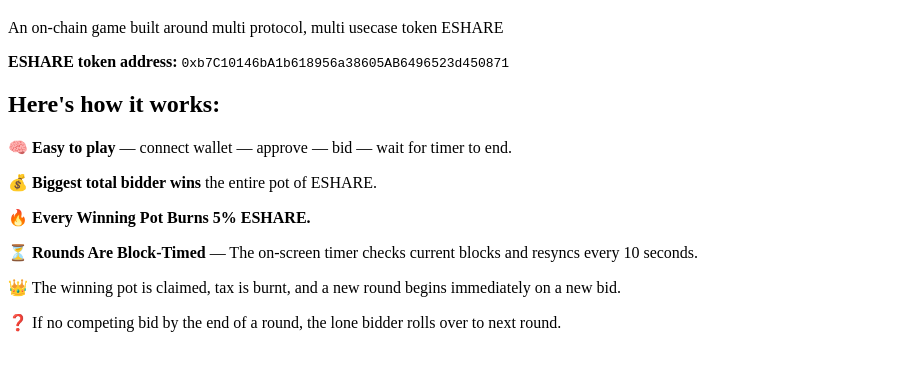
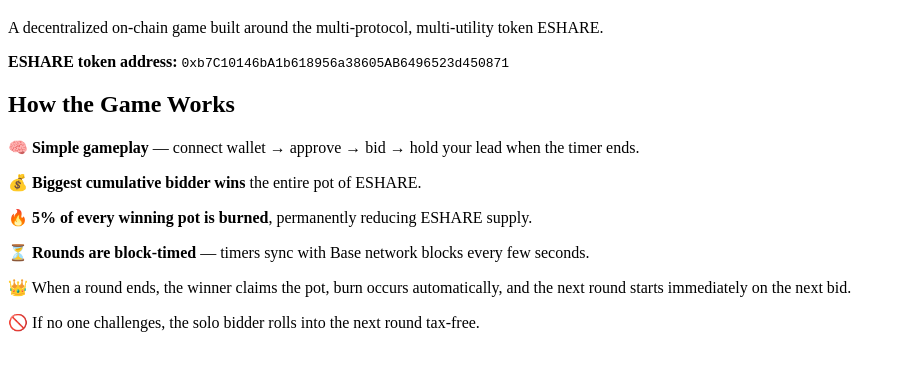
Before and after one commit to coolsheet69/EshareFrenzy, a plain HTML site: page Frenzy-whitepaper.html in a window 1280 px wide. Shown: the part 62-432 px from the top of the page, without its empty margins (0-906 px from the left). Drawn offline with Linux system fonts and the light colour scheme.

Commit message:
Add files via upload

```diff
--- a/Frenzy-whitepaper.html
+++ b/Frenzy-whitepaper.html
@@ -4,39 +4,44 @@
     <meta charset="UTF-8">
     <meta name="viewport" content="width=device-width, initial-scale=1.0">
 
-    <!-- Open Graph Meta Tags for Social Sharing -->
-    <meta property="og:title" content="ESHARE FRENZY Whitepaper">
-    <meta property="og:description" content="An on-chain game built around multi protocol, multi usecase token ESHARE.">
-    <meta property="og:image" content="YOUR_IMAGE_URL_HERE">
-    <meta property="og:type" content="website">
+    <title>ESHARE FRENZY — Whitepaper</title>
 
-    <!-- Twitter Card Meta Tags -->
+    <!-- Open Graph Meta Tags -->
+    <meta property="og:title" content="ESHARE FRENZY — On-Chain Arcade Battle">
+    <meta property="og:description" content="A decentralized arcade-style bidding game powered by ESHARE on Base. Win the pot. Burn supply.">
+    <meta property="og:image" content="https://esharefrenzy.xyz/Frenzy-share-image.png">
+    <meta property="og:url" content="https://esharefrenzy.xyz/Frenzy-whitepaper.html">
+    <meta property="og:type" content="article">
+
+    <!-- Twitter Cards -->
     <meta name="twitter:card" content="summary_large_image">
-    <meta name="twitter:title" content="ESHARE FRENZY Whitepaper">
-    <meta name="twitter:description" content="An on-chain game built around multi protocol, multi usecase token ESHARE">
-    <meta name="twitter:image" content="YOUR_IMAGE_URL_HERE">
+    <meta name="twitter:title" content="ESHARE FRENZY — On-Chain Arcade Battle">
+    <meta name="twitter:description" content="Battle for the ESHARE pot. 5% burned every round. Fully on-chain.">
+    <meta name="twitter:image" content="https://esharefrenzy.xyz/Frenzy-share-image.png">
 
-    <title>ESHARE FRENZY Whitepaper</title>
+    <!-- SEO -->
+    <meta name="description" content="ESHARE FRENZY — An on-chain arcade bidding game powered by multi-protocol, multi-usecase token ESHARE on Base. Biggest bidder wins the pot. 5% burned every round.">
 </head>
+
 <body>
     <h1>⚔️ ESHARE FRENZY ⚔️</h1>
 
-    <p>An on-chain game built around multi protocol, multi usecase token ESHARE</p>
+    <p>A decentralized on-chain game built around the multi-protocol, multi-utility token ESHARE.</p>
 
     <p><strong>ESHARE token address:</strong> <code>0xb7C10146bA1b618956a38605AB6496523d450871</code></p>
 
-    <h2>Here's how it works:</h2>
+    <h2>How the Game Works</h2>
 
-    <p>🧠 <strong>Easy to play</strong> — connect wallet — approve — bid — wait for timer to end.</p>
+    <p>🧠 <strong>Simple gameplay</strong> — connect wallet → approve → bid → hold your lead when the timer ends.</p>
 
-    <p>💰 <strong>Biggest total bidder wins</strong> the entire pot of ESHARE.</p>
+    <p>💰 <strong>Biggest cumulative bidder wins</strong> the entire pot of ESHARE.</p>
 
-    <p>🔥 <strong>Every Winning Pot Burns 5% ESHARE.</strong></p>
+    <p>🔥 <strong>5% of every winning pot is burned</strong>, permanently reducing ESHARE supply.</p>
 
-    <p>⏳ <strong>Rounds Are Block-Timed</strong> — The on-screen timer checks current blocks and resyncs every 10 seconds.</p>
+    <p>⏳ <strong>Rounds are block-timed</strong> — timers sync with Base network blocks every few seconds.</p>
 
-    <p>👑 The winning pot is claimed, tax is burnt, and a new round begins immediately on a new bid.</p>
+    <p>👑 When a round ends, the winner claims the pot, burn occurs automatically, and the next round starts immediately on the next bid.</p>
 
-    <p>❓ If no competing bid by the end of a round, the lone bidder rolls over to next round.</p>
+    <p>🚫 If no one challenges, the solo bidder rolls into the next round tax-free.</p>
 </body>
 </html>
```
Also changed, not shown: index.html (+24 -1 lines), Frenzy-share-image.png (added).
